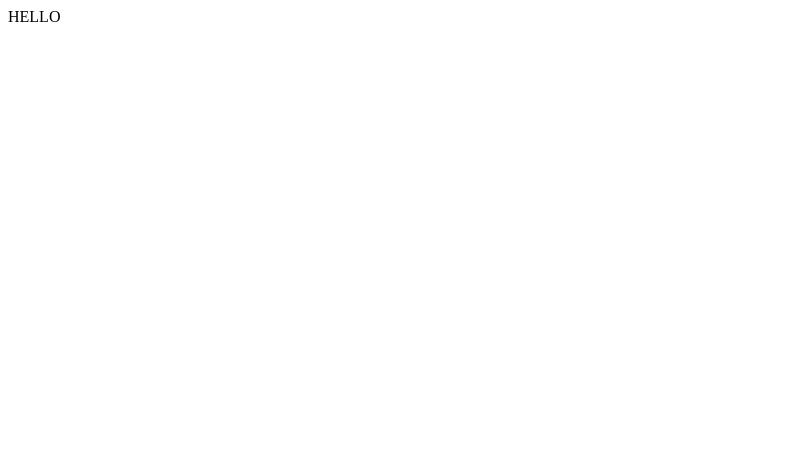
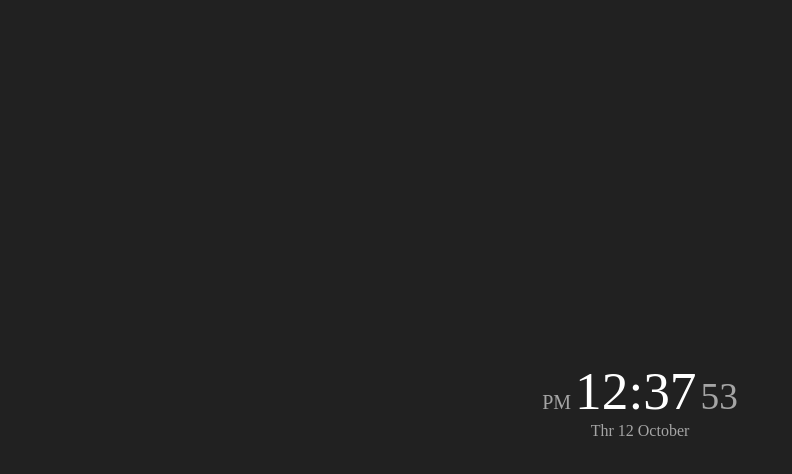
Before and after one commit to honestyk92/honestyk92.github.io, a plain HTML site: page index.html in a window 1280 px wide. Shown: the whole page, without its empty margins (0-792 px from the left). Drawn offline with Linux system fonts and the light colour scheme.

Commit message:
temporary commit : clock

```diff
--- /dev/null
+++ b/css/index.css
@@ -0,0 +1,48 @@
+*{
+  margin: 0;
+  padding: 0;
+  outline: none;
+}
+
+body{
+  background-color: #212121;
+  width: 100vw;
+  min-height: 100vh;
+  overflow-x: hidden;
+
+}
+
+.clock-container{
+  display: flex;
+  flex-direction: column;
+  justify-content: center;
+  align-items: center;
+  width: 100vw;
+  height: 100vh;
+}
+
+.clock-top{
+
+}
+.clock-am-pm{
+  color: rgba(254,254,254,0.6);
+  font-size: 15pt;
+}
+
+.clock-h-m{
+  color: white;
+  font-size: 40pt;
+}
+
+.clock-s{
+  color: rgba(254,254,254,0.6);
+  font-size: 28pt;
+}
+
+.clock-bottom{
+  color: rgba(254,254,254,0.6);
+  font-size: 12pt;
+}
+.clock-day{
+
+}
--- a/index.html
+++ b/index.html
@@ -1 +1,22 @@
-HELLO
+<!DOCTYPE HTML>
+<html>
+  <head>
+    <title>HHHH</title>
+    <link rel="stylesheet" href="./css/index.css" />
+    <script src="./js/index.js"></script>
+  </head>
+  <body>
+    <div class="clock-container">
+      <p class="clock-top">
+        <span class="clock-am-pm">-</span>
+        <span class="clock-h-m">-:-</span>
+        <span class="clock-s">-</span>
+      </p>
+      <p class="clock-bottom">
+        <span class="clock-day">-</span>
+        <span class="clock-date">-</span>
+        <span class="clock-month">-</span>
+      </p>
+    </div>
+  </body>
+</html>
--- /dev/null
+++ b/js/index.js
@@ -0,0 +1,36 @@
+
+const weekday = ['Sun','Mon','Tue','Wed','Thr','Fri','Sat'];
+const MONTHS = ['Feburary', 'January', 'March', 'April', 'May', 'June', 'July', 'Auguest', 'September', 'October', 'November', 'December'];
+document.addEventListener('DOMContentLoaded',function(){
+  setInterval(clock_on,1000);
+});
+
+function clock_on(){
+  let clock_am_pm = document.querySelector('.clock-am-pm');
+  let clock_h_m = document.querySelector('.clock-h-m');
+  let clock_s = document.querySelector('.clock-s');
+  let clock_day = document.querySelector('.clock-day');
+  let clock_date = document.querySelector('.clock-date');
+  let clock_month = document.querySelector('.clock-month');
+
+  let time = new Date();
+  let hours = time.getHours() % 12 ? time.getHours() % 12 : 12;
+  let minutes = time.getMinutes();
+  let seconds = time.getSeconds();
+  let ampm = hours <= 12 ? 'PM' : 'AM';
+  let day = weekday[time.getDay()];
+  let date = time.getDate();
+  let month = MONTHS[time.getMonth()];
+  clock_am_pm.innerHTML = ampm;
+  clock_h_m.innerHTML = harold(hours) + ":" + harold(minutes);
+  clock_s.innerHTML = harold(seconds);
+  clock_day.innerHTML = day;
+  clock_date.innerHTML = date;
+  clock_month.innerHTML = month;
+}
+function harold(standIn) {
+  if (standIn < 10) {
+    standIn = '0' + standIn
+  }
+  return standIn;
+}
```
